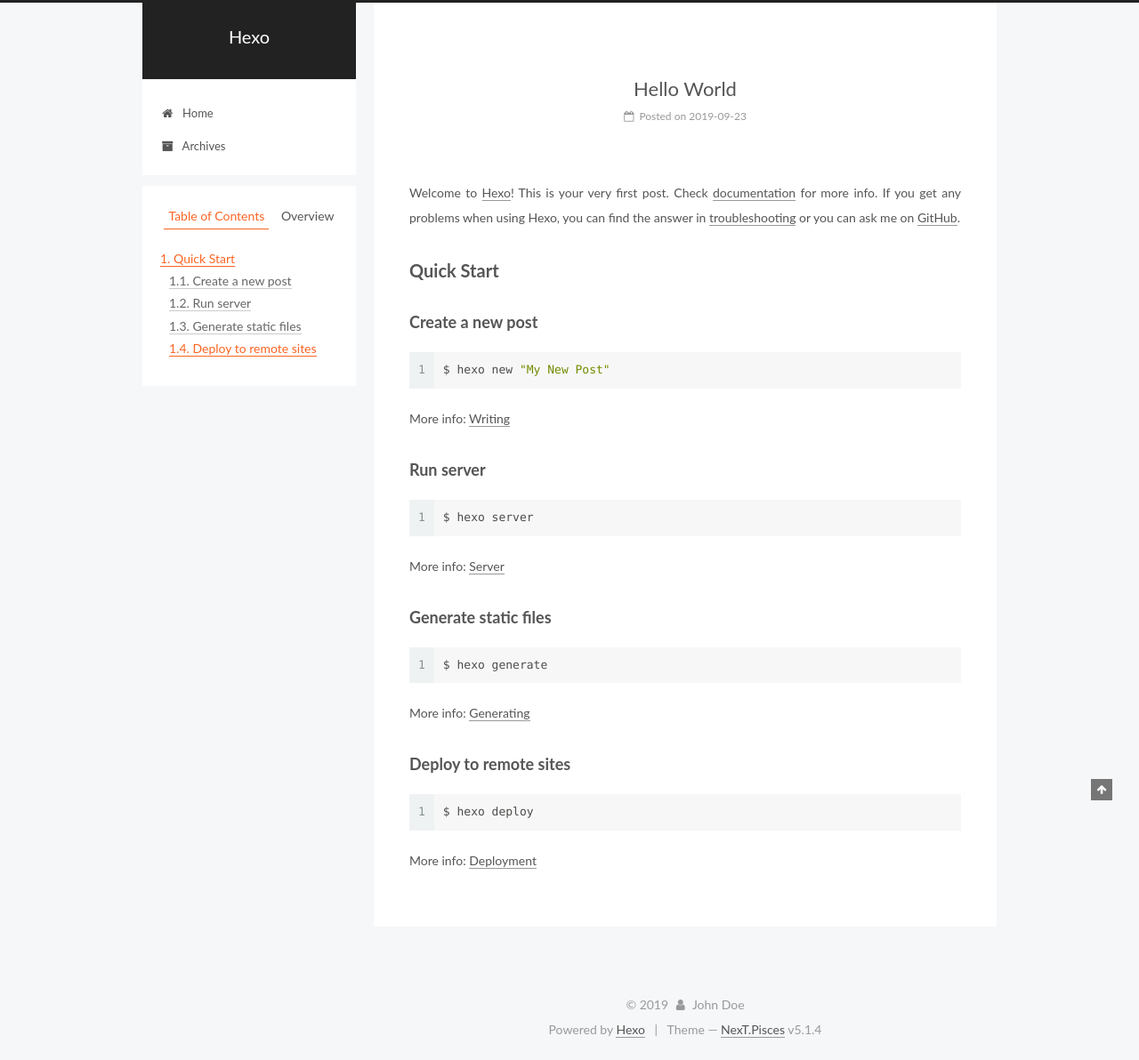
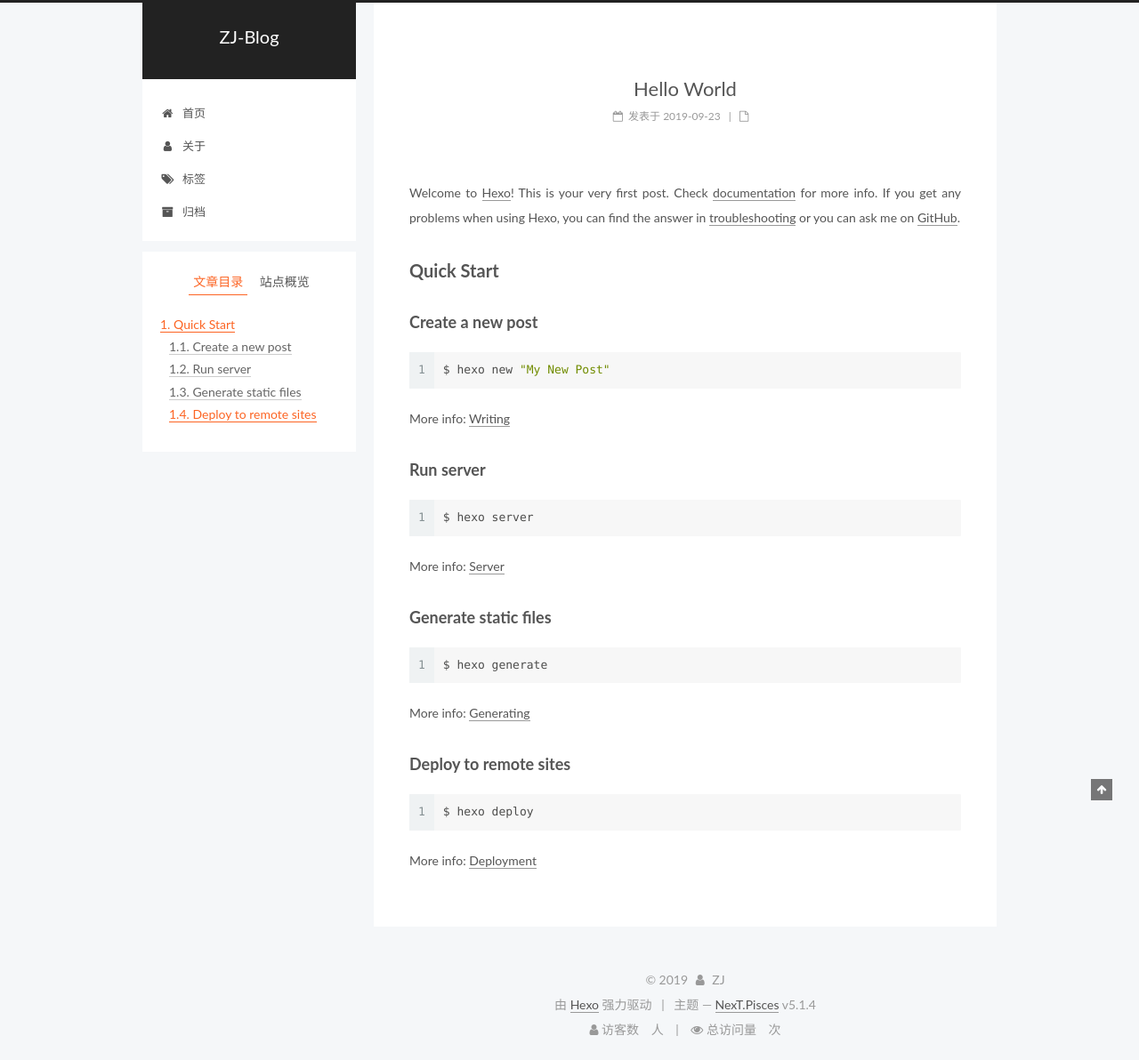
Before and after one commit to ZJ-Blog/ZJ-Blog.github.io, a plain HTML site: page 2019/09/23/hello-world/index.html in a window 1280 px wide. Shown: the whole page at 89% size. Drawn offline with Linux system fonts and the light colour scheme; some packages are replaced by stand-ins of ours; no server answers; a script that the page names is missing.

Commit message:
Site updated: 2019-09-24 15:27:36

```diff
--- a/2019/09/23/hello-world/index.html
+++ b/2019/09/23/hello-world/index.html
@@ -5,7 +5,7 @@
 
 
 
-<html class="theme-next pisces use-motion" lang="en">
+<html class="theme-next pisces use-motion" lang="zh-Hans">
 <head><meta name="generator" content="Hexo 3.9.0">
   <meta charset="UTF-8">
 <meta http-equiv="X-UA-Compatible" content="IE=edge">
@@ -83,10 +83,10 @@
 <meta property="og:type" content="article">
 <meta property="og:title" content="Hello World">
 <meta property="og:url" content="http://yoursite.com/2019/09/23/hello-world/index.html">
-<meta property="og:site_name" content="Hexo">
+<meta property="og:site_name" content="ZJ-Blog">
 <meta property="og:description" content="Welcome to Hexo! This is your very first post. Check documentation for more info. If you get any problems when using Hexo, you can find the answer in troubleshooting or you can ask me on GitHub. Quick">
-<meta property="og:locale" content="en">
-<meta property="og:updated_time" content="2019-09-23T09:42:18.111Z">
+<meta property="og:locale" content="zh-Hans">
+<meta property="og:updated_time" content="2019-09-24T06:52:39.706Z">
 <meta name="twitter:card" content="summary">
 <meta name="twitter:title" content="Hello World">
 <meta name="twitter:description" content="Welcome to Hexo! This is your very first post. Check documentation for more info. If you get any problems when using Hexo, you can find the answer in troubleshooting or you can ask me on GitHub. Quick">
@@ -105,7 +105,7 @@
     motion: {"enable":true,"async":false,"transition":{"post_block":"fadeIn","post_header":"slideDownIn","post_body":"slideDownIn","coll_header":"slideLeftIn","sidebar":"slideUpIn"}},
     duoshuo: {
       userId: '0',
-      author: 'Author'
+      author: '博主'
     },
     algolia: {
       applicationID: '',
@@ -125,7 +125,7 @@
 
 
 
-  <title>Hello World | Hexo</title>
+  <title>Hello World | ZJ-Blog</title>
 
 
 
@@ -137,7 +137,7 @@
 
 </head>
 
-<body itemscope itemtype="http://schema.org/WebPage" lang="en">
+<body itemscope itemtype="http://schema.org/WebPage" lang="zh-Hans">
 
 
 
@@ -155,7 +155,7 @@
     <div class="custom-logo-site-title">
       <a href="/" class="brand" rel="start">
         <span class="logo-line-before"><i></i></span>
-        <span class="site-title">Hexo</span>
+        <span class="site-title">ZJ-Blog</span>
         <span class="logo-line-after"><i></i></span>
       </a>
     </div>
@@ -185,7 +185,27 @@
 
               <i class="menu-item-icon fa fa-fw fa-home"></i> <br>
 
-            Home
+            首页
+          </a>
+        </li>
+
+
+        <li class="menu-item menu-item-about">
+          <a href="/about/" rel="section">
+
+              <i class="menu-item-icon fa fa-fw fa-user"></i> <br>
+
+            关于
+          </a>
+        </li>
+
+
+        <li class="menu-item menu-item-tags">
+          <a href="/tags/" rel="section">
+
+              <i class="menu-item-icon fa fa-fw fa-tags"></i> <br>
+
+            标签
           </a>
         </li>
 
@@ -195,7 +215,7 @@
 
               <i class="menu-item-icon fa fa-fw fa-archive"></i> <br>
 
-            Archives
+            归档
           </a>
         </li>
 
@@ -235,13 +255,13 @@
     <link itemprop="mainEntityOfPage" href="http://yoursite.com/2019/09/23/hello-world/">
 
     <span hidden itemprop="author" itemscope itemtype="http://schema.org/Person">
-      <meta itemprop="name" content="John Doe">
+      <meta itemprop="name" content="ZJ">
       <meta itemprop="description" content>
-      <meta itemprop="image" content="/images/avatar.gif">
+      <meta itemprop="image" content="/images/boy.jpg">
     </span>
 
     <span hidden itemprop="publisher" itemscope itemtype="http://schema.org/Organization">
-      <meta itemprop="name" content="Hexo">
+      <meta itemprop="name" content="ZJ-Blog">
     </span>
 
 
@@ -259,9 +279,9 @@
                 <i class="fa fa-calendar-o"></i>
               </span>
 
-                <span class="post-meta-item-text">Posted on</span>
+                <span class="post-meta-item-text">发表于</span>
 
-              <time title="Post created" itemprop="dateCreated datePublished" datetime="2019-09-23T17:42:18+08:00">
+              <time title="创建于" itemprop="dateCreated datePublished" datetime="2019-09-23T17:42:18+08:00">
                 2019-09-23
               </time>
 
@@ -280,6 +300,11 @@
 
 
 
+
+            <span class="post-meta-divider">|</span>
+            <span class="page-pv"><i class="fa fa-file-o"></i>
+            <span class="busuanzi-value" id="busuanzi_value_page_pv"></span>
+            </span>
 
 
 
@@ -382,10 +407,10 @@
 
         <ul class="sidebar-nav motion-element">
           <li class="sidebar-nav-toc sidebar-nav-active" data-target="post-toc-wrap">
-            Table of Contents
+            文章目录
           </li>
           <li class="sidebar-nav-overview" data-target="site-overview-wrap">
-            Overview
+            站点概览
           </li>
         </ul>
 
@@ -394,7 +419,9 @@
         <div class="site-overview">
           <div class="site-author motion-element" itemprop="author" itemscope itemtype="http://schema.org/Person">
 
-              <p class="site-author-name" itemprop="name">John Doe</p>
+              <img class="site-author-image" itemprop="image" src="/images/boy.jpg" alt="ZJ">
+
+              <p class="site-author-name" itemprop="name">ZJ</p>
               <p class="site-description motion-element" itemprop="description"></p>
           </div>
 
@@ -406,7 +433,7 @@
                 <a href="/archives/">
 
                   <span class="site-state-item-count">1</span>
-                  <span class="site-state-item-name">posts</span>
+                  <span class="site-state-item-name">日志</span>
                 </a>
               </div>
 
@@ -466,13 +493,13 @@
   <span class="with-love">
     <i class="fa fa-user"></i>
   </span>
-  <span class="author" itemprop="copyrightHolder">John Doe</span>
+  <span class="author" itemprop="copyrightHolder">ZJ</span>
 
 
 </div>
 
 
-  <div class="powered-by">Powered by <a class="theme-link" target="_blank" href="https://hexo.io">Hexo</a></div>
+  <div class="powered-by">由 <a class="theme-link" target="_blank" href="https://hexo.io">Hexo</a> 强力驱动</div>
 
 
 
@@ -480,11 +507,31 @@
 
 
 
-  <div class="theme-info">Theme &mdash; <a class="theme-link" target="_blank" href="https://github.com/iissnan/hexo-theme-next">NexT.Pisces</a> v5.1.4</div>
+  <div class="theme-info">主题 &mdash; <a class="theme-link" target="_blank" href="https://github.com/iissnan/hexo-theme-next">NexT.Pisces</a> v5.1.4</div>
 
 
 
 
+
+<div class="busuanzi-count">
+  <script async src="//busuanzi.ibruce.info/busuanzi/2.3/busuanzi.pure.mini.js"></script>
+
+
+    <span class="site-uv">
+      <i class="fa fa-user"></i> 访客数
+      <span class="busuanzi-value" id="busuanzi_value_site_uv"></span>人
+
+    </span>
+
+
+
+    <span class="site-pv">
+      <i class="fa fa-eye"></i> 总访问量
+      <span class="busuanzi-value" id="busuanzi_value_site_pv"></span>次
+
+    </span>
+
+</div>
 
 
 
--- a/css/main.css
+++ b/css/main.css
@@ -1823,7 +1823,7 @@ pre .javascript .function {
   width: 4px;
   height: 4px;
   border-radius: 50%;
-  background: #17fbff;
+  background: #1d638a;
 }
 .links-of-blogroll {
   font-size: 13px;
```
Also changed, not shown: archives/2019/09/index.html (+59 -17 lines), archives/2019/index.html (+59 -17 lines), archives/index.html (+59 -17 lines), index.html (+63 -21 lines), images/boy.jpg (added).
